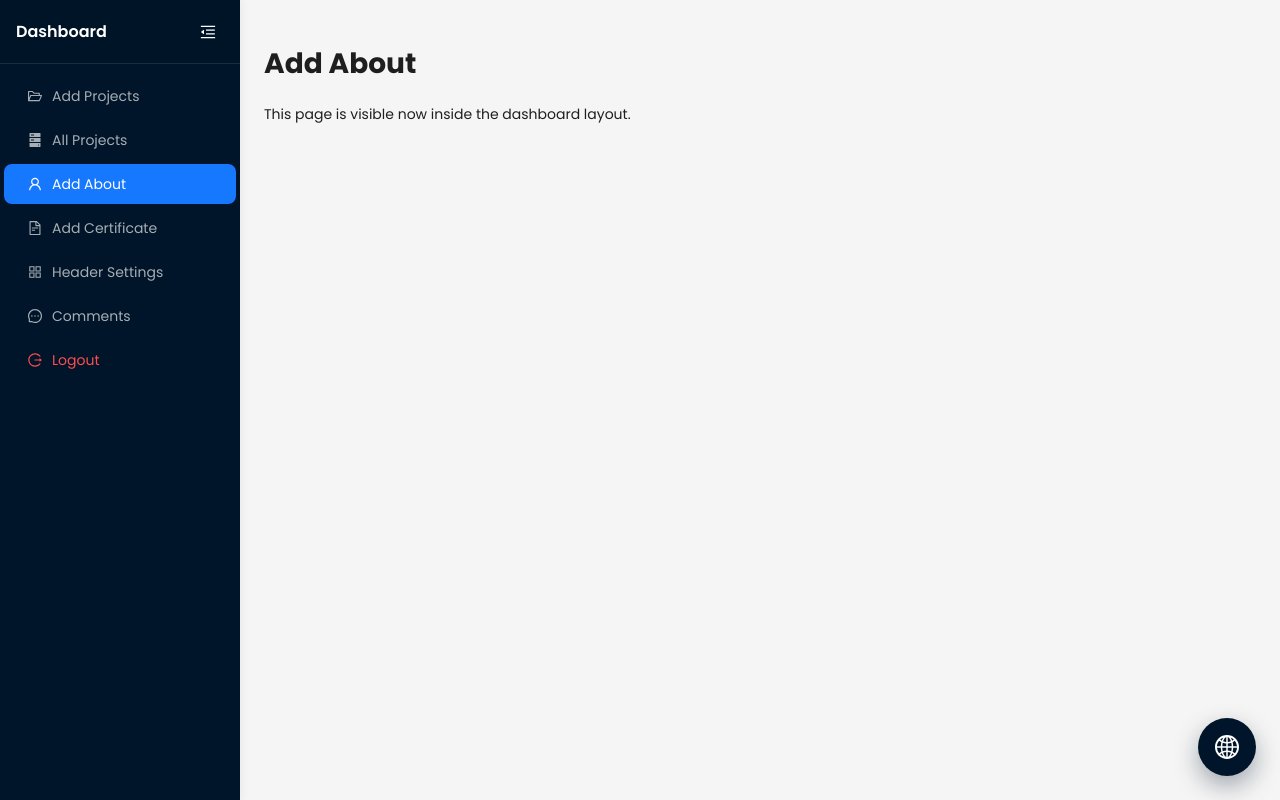
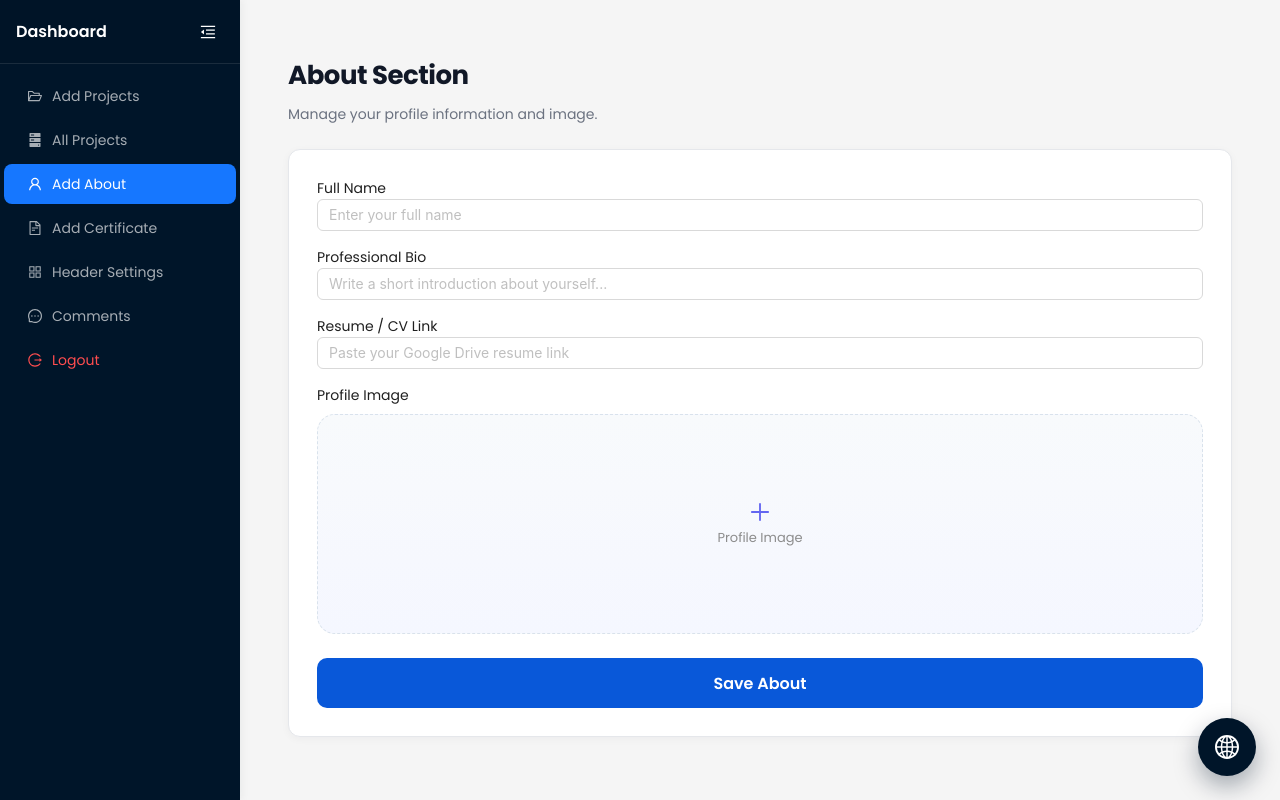
Before and after one commit to Faizanriaz44553/Portfolio-dashboard-v2, a React (Vite) app: page /add-about in a window 1280 px wide. Built offline with nearby package versions, Linux system fonts and the light colour scheme; no server answers; the database is empty; sample sign-in values are in the browser's storage.

Commit message:
add about feature

```diff
--- a/src/components/UI/ReuseForm.jsx
+++ b/src/components/UI/ReuseForm.jsx
@@ -1,41 +1,92 @@
-import React, { useState } from 'react';
+import React, { useState } from "react";
+import { Button, Input, Upload } from "antd";
+import { PlusOutlined } from "@ant-design/icons";
 
-const ReuseForm = ({ inputs, onSubmit, initialValues = {} }) => {
+const ReuseForm = ({isloading, inputs, onSubmit, initialValues = {} }) => {
   const [formData, setFormData] = useState(() => {
     const defaultValues = {};
-    inputs.forEach(input => {
-      defaultValues[input.name] = initialValues[input.name] || '';
+
+    inputs.forEach((input) => {
+      defaultValues[input.name] = initialValues[input.name] ?? "";
     });
+
     return defaultValues;
   });
 
-  const handleChange = (e) => {
+  const handleChange = (e, input) => {
+    // File field
+    if (input.type === "file") {
+      const file = e.file;
+
+      setFormData((prev) => ({
+        ...prev,
+        [input.name]: file,
+      }));
+
+      return;
+    }
+
+    // Normal fields
     const { name, value } = e.target;
-    setFormData(prev => ({ ...prev, [name]: value }));
+
+    setFormData((prev) => ({
+      ...prev,
+      [name]: value,
+    }));
   };
 
   const handleSubmit = (e) => {
     e.preventDefault();
     onSubmit(formData);
   };
+console.log(isloading);
 
   return (
     <form onSubmit={handleSubmit}>
       {inputs.map((input) => (
-        <div key={input.name} style={{ marginBottom: '10px' }}>
-          <label>{input.label}</label><br />
-          <input
-            type={input.type || 'text'}
-            name={input.name}
-            value={formData[input.name]}
-            placeholder={input.placeholder || ''}
-            onChange={handleChange}
-          />
+        <div
+          key={input.name}
+          style={{ marginBottom: "16px" }}
+        >
+          <label>{input.label}</label>
+          <br />
+
+          {input.type === "file" ? (
+            <div className="upload-section">
+              <div className="upload-card">
+                <Upload
+                  beforeUpload={() => false}
+                  maxCount={1}
+                  onChange={(info) => handleChange(info, input)}
+                >
+                  <div className="upload-content">
+                    <PlusOutlined />
+                    <div className="upload-label">{input.label}</div>
+                  </div>
+                </Upload>
+              </div>
+            </div>
+          ) : (
+            <Input
+              type={input.type || "text"}
+              name={input.name}
+              value={formData[input.name]}
+              placeholder={input.placeholder || ""}
+              onChange={(e) => handleChange(e, input)}
+            />
+          )}
         </div>
       ))}
-      <button type="submit">Submit</button>
+
+      <button
+        type="submit"
+        className="about-submit-btn"
+        disabled={isloading}
+      >
+        {isloading? "saving..." : "Save About"}
+      </button>
     </form>
   );
 };
 
-export default ReuseForm
+export default ReuseForm;
--- /dev/null
+++ b/src/pages/Add-About/About.css
@@ -0,0 +1,77 @@
+
+.about-form-page {
+  width: 100%;
+  max-width: 900px;
+  margin: 0 auto;
+  padding: 32px 24px;
+  box-sizing: border-box;
+}
+
+.about-form-header {
+  margin-bottom: 24px;
+}
+
+.about-form-header h1 {
+  margin: 0 0 8px;
+  color: #111827;
+  font-size: 26px;
+  font-weight: 700;
+  letter-spacing: -0.5px;
+}
+
+.about-form-header p {
+  margin: 0;
+  color: #6b7280;
+  font-size: 14px;
+  line-height: 1.6;
+}
+
+.about-form-card {
+  background: #ffffff;
+  border: 1px solid #e5e7eb;
+  border-radius: 12px;
+  padding: 28px;
+  box-shadow: 0 2px 8px rgba(15, 23, 42, 0.04);
+  box-sizing: border-box;
+}
+
+.about-submit-btn{
+    width: 100%;
+    height: 50px;
+    color: white;
+    background-color: #0958d9;
+    font-weight: 600;
+    font-size: 1rem;
+    border: none;
+    border-radius: 10px;
+    transition: 0.3s ease;
+}
+.about-submit-btn:hover {
+  background-color: #003da5;
+  cursor: pointer;
+}
+.about-submit-btn:hover:not(:disabled) {
+  background-color: #003da5;
+}
+
+.about-submit-btn:disabled {
+  background-color: #91baff;
+  color: #ffffff;
+  cursor: not-allowed;
+  opacity: 0.8;
+}
+/* Responsive layout */
+@media (max-width: 600px) {
+  .about-form-page {
+    padding: 20px 14px;
+  }
+
+  .about-form-header h1 {
+    font-size: 22px;
+  }
+
+  .about-form-card {
+    padding: 18px 14px;
+    border-radius: 10px;
+  }
+}
--- a/src/pages/Add-About/Add-About.jsx
+++ b/src/pages/Add-About/Add-About.jsx
@@ -1,9 +1,144 @@
+import react, { useEffect, useState } from "react"
+import ReuseForm from "../../components/UI/ReuseForm";
+import "./about.css"
+import { uploadImage } from "../../services/cloudinary";
+import { message } from "antd";
+import { doc, getDoc, serverTimestamp, setDoc } from "firebase/firestore";
+import { db } from "../../../firebase.config";
+
 const AddAbout = () => {
+  const [AboutData, setAboutData] = useState(null)
+  const [loading, setLoading] = useState(false)
+  const inputs = [
+    {
+      name: "name",
+      label: "Full Name",
+      type: "text",
+      placeholder: "Enter your full name",
+      value: "Muhammad Faizan",
+    },
+    {
+      name: "description",
+      label: "Professional Bio",
+      type: "text",
+      placeholder: "Write a short introduction about yourself...",
+    },
+    {
+      name: "resume",
+      label: "Resume / CV Link",
+      type: "text",
+      placeholder: "Paste your Google Drive resume link",
+    },
+    {
+      name: "file",
+      label: "Profile Image",
+      type: "file",
+    },
+  ];
+
+
+  const handleFormSubmit = async (data) => {
+    setLoading(true)
+    const { name, description, file, resume } = data;
+
+    if (
+      !name?.trim() ||
+      !description?.trim() ||
+      (!file && !AboutData?.imgURL) ||
+      !resume?.trim()
+    ) {
+      message.error("All fields are required!");
+      setLoading(false)
+      return;
+    }
+
+    try {
+
+      let imgURL = AboutData?.imgURL || "";
+      let cloudnaryPublicId =
+        AboutData?.cloudnaryPublicId || "";
+      if (file instanceof File) {
+        const upload = await uploadImage(file);
+
+        if (!upload.success) {
+          message.error(upload.message);
+          setLoading(false)
+          return;
+        }
+
+        imgURL = upload.url;
+        cloudnaryPublicId = upload.publicId;
+      }
+
+      const finalData = {
+        name: name || "Muhammad Faizan",
+
+        description:
+          description ||
+          "a Computer Network and Telecommunications Engineering student interested in Front-End development. I focus on creating engaging digital experiences and always strive to deliver the best solutions in every project.",
+
+        resume:
+          resume ||
+          "https://drive.google.com/file/d/1w28FWuVGHDkj11K2pUxD1E2Kgn1wuozL/view",
+
+        imgURL:
+          imgURL ||
+          "https://i.pinimg.com/originals/83/bc/8b/83bc8b88cf6bc4b4e04d153a418cde62.jpg?nii=t",
+
+        cloudnaryPublicId,
+
+        createdAt: AboutData?.createdAt || serverTimestamp(),
+        updatedAt: serverTimestamp(),
+      };
+
+      await setDoc(doc(db, "about", "main"), finalData);
+      setAboutData((prev) => ({
+        ...prev,
+        ...finalData,
+      }));
+      message.success("Saved successfully!");
+      setLoading(false)
+    } catch (error) {
+      console.error(error);
+      setLoading(false)
+      message.error(error.message || "Something went wrong!");
+    }
+  };
+
+
+  const getAboutData = async () => {
+    const docRef = doc(db, "about", "main");
+    const docSnap = await getDoc(docRef);
+
+    if (docSnap.exists()) {
+      setAboutData(docSnap.data());
+    }
+  };
+
+  useEffect(() => {
+    getAboutData()
+  }, [])
+  console.log(AboutData);
+
   return (
-    <div>
-      <h1>Add About</h1>
-      <p>This page is visible now inside the dashboard layout.</p>
+
+    <div className="about-form-page">
+      <div className="about-form-header">
+        <div>
+          <h1>About Section</h1>
+          <p>Manage your profile information and image.</p>
+        </div>
+      </div>
+
+      <div className="about-form-card">
+        <ReuseForm
+          inputs={inputs}
+          onSubmit={handleFormSubmit}
+          isloading={loading}
+        />
+      </div>
     </div>
+
   );
 };
 
--- a/src/pages/Add-Certificate/Add-Certificate.jsx
+++ b/src/pages/Add-Certificate/Add-Certificate.jsx
@@ -6,7 +6,7 @@ import "./Add-Certificate.css"
 import { uploadImage } from "../../services/cloudinary";
 import { db } from "../../../firebase.config";
 import { addDoc, collection, deleteDoc, doc, getDocs, serverTimestamp } from "firebase/firestore";
-// db key ===> certificates
+
 
 const AddCertificate = () => {
   const [image, setImage] = useState(null)
```
